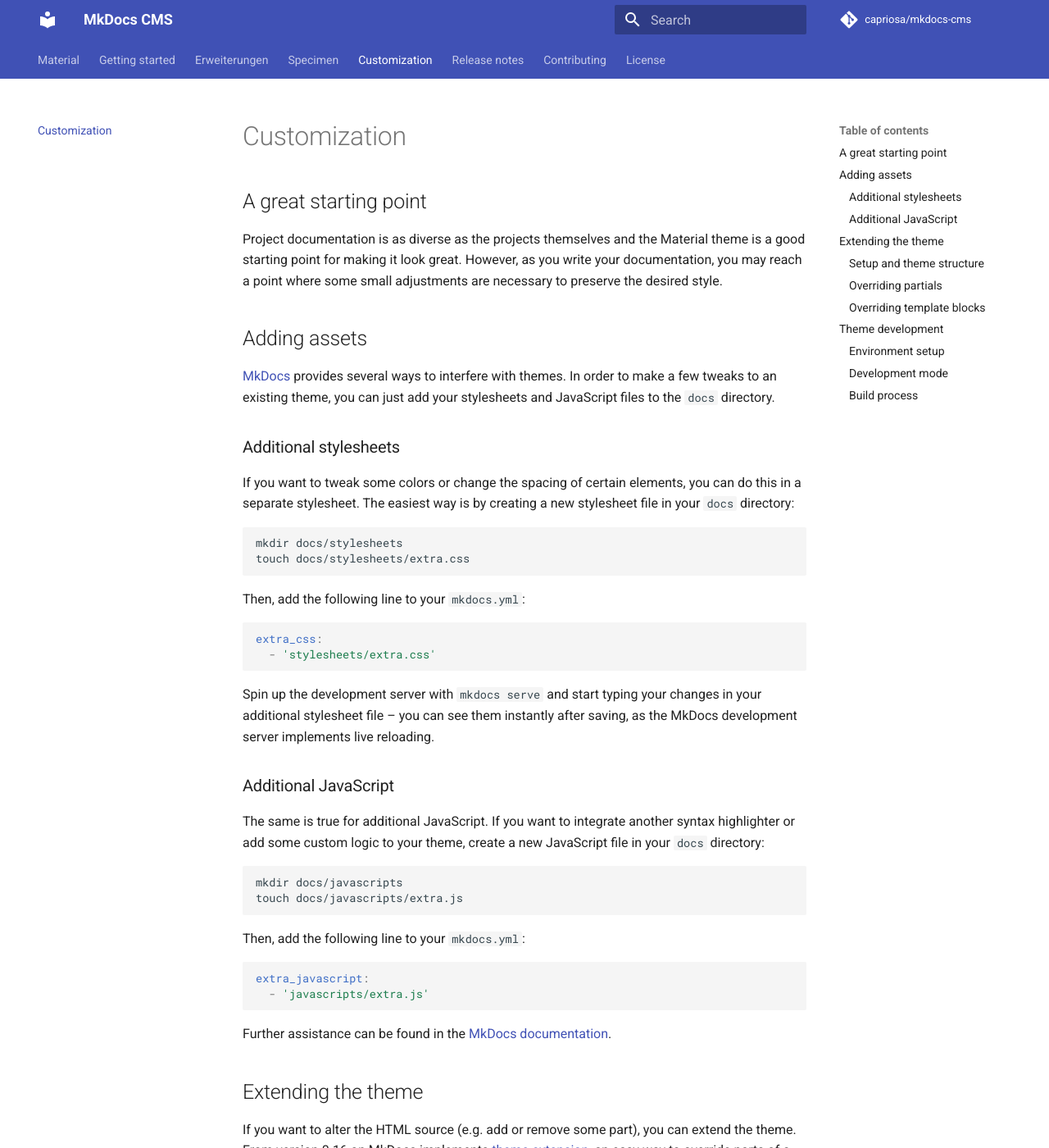
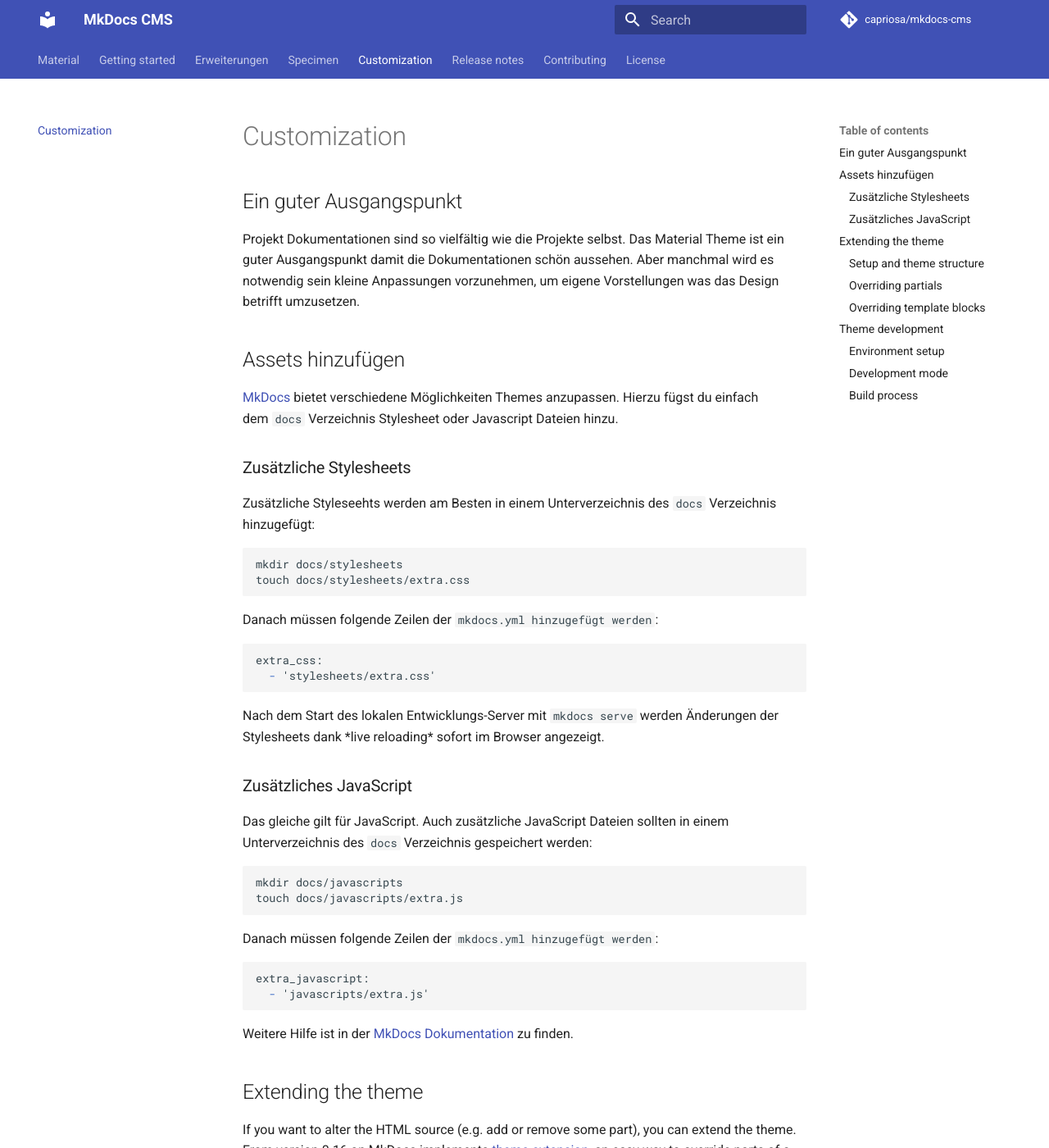
Before and after one commit to capriosa/mkdocs-cms, an MkDocs documentation site: the page built from docs/customization.md, in a window 1280 px wide and 1400 px high. Shown: the whole window at 82% size. Built offline with MkDocs 1.6.1 and Material for MkDocs 9.7.7, drawn with Linux system fonts in a browser that asks for light colours; comment, search, counter and statistics services are not loaded; old or Windows-style settings are respelled for this version of MkDocs; some of the changed text lies outside the part shown.

Commit message:
Update Doc “customization”

````diff
--- a/docs/customization.md
+++ b/docs/customization.md
@@ -2,83 +2,56 @@
 title: Anpassung
 date: 07.05.2017
 ---
-## A great starting point
+## Ein guter Ausgangspunkt
 
-Project documentation is as diverse as the projects themselves and the Material
-theme is a good starting point for making it look great. However, as you write
-your documentation, you may reach a point where some small adjustments are
-necessary to preserve the desired style.
+Projekt Dokumentationen sind so vielfältig wie die Projekte selbst. Das Material Theme ist ein guter Ausgangspunkt damit die Dokumentationen schön aussehen. Aber manchmal wird es notwendig sein kleine Anpassungen vorzunehmen, um eigene Vorstellungen was das Design betrifft umzusetzen.
 
-## Adding assets
+## Assets hinzufügen
 
-[MkDocs][1] provides several ways to interfere with themes. In order to make a
-few tweaks to an existing theme, you can just add your stylesheets and
-JavaScript files to the `docs` directory.
+[MkDocs](http://www.mkdocs.org) bietet verschiedene Möglichkeiten Themes anzupassen. Hierzu fügst du einfach dem `docs` Verzeichnis Stylesheet oder Javascript Dateien hinzu.
 
-  [1]: http://www.mkdocs.org
+### Zusätzliche Stylesheets
 
-### Additional stylesheets
+Zusätzliche Styleseehts werden am Besten in einem Unterverzeichnis des `docs` Verzeichnis hinzugefügt:
 
-If you want to tweak some colors or change the spacing of certain elements,
-you can do this in a separate stylesheet. The easiest way is by creating a
-new stylesheet file in your `docs` directory:
+    mkdir docs/stylesheets
+    touch docs/stylesheets/extra.css
 
-``` sh
-mkdir docs/stylesheets
-touch docs/stylesheets/extra.css
-```
+Danach müssen folgende Zeilen der `mkdocs.yml hinzugefügt werden`:
 
-Then, add the following line to your `mkdocs.yml`:
+    extra_css:
+      - 'stylesheets/extra.css'
 
-``` yaml
-extra_css:
-  - 'stylesheets/extra.css'
-```
+Nach dem Start des lokalen Entwicklungs-Server mit `mkdocs serve` werden Änderungen der Stylesheets dank \*live reloading\* sofort im Browser angezeigt.
 
-Spin up the development server with `mkdocs serve` and start typing your
-changes in your additional stylesheet file – you can see them instantly after
-saving, as the MkDocs development server implements live reloading.
+### Zusätzliches JavaScript
 
-### Additional JavaScript
+Das gleiche gilt für JavaScript. Auch zusätzliche JavaScript Dateien sollten in einem Unterverzeichnis des `docs` Verzeichnis gespeichert werden:
 
-The same is true for additional JavaScript. If you want to integrate another
-syntax highlighter or add some custom logic to your theme, create a new
-JavaScript file in your `docs` directory:
+    mkdir docs/javascripts
+    touch docs/javascripts/extra.js
 
-``` sh
-mkdir docs/javascripts
-touch docs/javascripts/extra.js
-```
+Danach müssen folgende Zeilen der `mkdocs.yml hinzugefügt werden`:
 
-Then, add the following line to your `mkdocs.yml`:
+    extra_javascript:
+      - 'javascripts/extra.js'
 
-``` yaml
-extra_javascript:
-  - 'javascripts/extra.js'
-```
-
-Further assistance can be found in the [MkDocs documentation][2].
-
-  [2]: http://www.mkdocs.org/user-guide/styling-your-docs/#customizing-a-theme
+Weitere Hilfe ist in der [MkDocs Dokumentation](http://www.mkdocs.org/user-guide/styling-your-docs/#customizing-a-theme) zu finden.
 
 ## Extending the theme
 
 If you want to alter the HTML source (e.g. add or remove some part), you can
-extend the theme. From version 0.16 on MkDocs implements [theme extension][3],
+extend the theme. From version 0.16 on MkDocs implements [theme extension](http://www.mkdocs.org/user-guide/styling-your-docs/#using-the-theme_dir),
 an easy way to override parts of a theme without forking and changing the
 main theme.
-
-  [3]: http://www.mkdocs.org/user-guide/styling-your-docs/#using-the-theme_dir
 
 ### Setup and theme structure
 
 Reference the Material theme as usual in your `mkdocs.yml`, and create a
 new folder for overrides, e.g. `theme`, which you reference using `theme_dir`:
 
-``` yaml
-theme: 'material'
-theme_dir: 'theme'
-```
+    theme: 'material'
+    theme_dir: 'theme'
 
 !!! warning "Theme extension prerequisites"
 
@@ -93,30 +66,28 @@
 
 The directory layout of the Material theme is as follows:
 
-``` sh
-.
-├─ assets/
-│  ├─ images/                          # Images and icons
-│  ├─ javascripts/                     # JavaScript
-│  └─ stylesheets/                     # Stylesheets
-├─ partials/
-│  ├─ disqus.html                      # Disqus integration
-│  ├─ footer.html                      # Footer bar
-│  ├─ header.html                      # Header bar
-│  ├─ language.html                    # Localized labels
-│  ├─ nav-item.html                    # Main navigation item
-│  ├─ nav.html                         # Main navigation
-│  ├─ search.html                      # Search box
-│  ├─ social.html                      # Social links
-│  ├─ source.html                      # Repository information
-│  ├─ tabs-item.html                   # Tabs navigation item
-│  ├─ tabs.html                        # Tabs navigation
-│  ├─ toc-item.html                    # Table of contents item
-│  └─ toc.html                         # Table of contents
-├─ 404.html                            # 404 error page
-├─ base.html                           # Base template
-└─ main.html                           # Default page
-```
+    .
+    ├─ assets/
+    │  ├─ images/                          # Images and icons
+    │  ├─ javascripts/                     # JavaScript
+    │  └─ stylesheets/                     # Stylesheets
+    ├─ partials/
+    │  ├─ disqus.html                      # Disqus integration
+    │  ├─ footer.html                      # Footer bar
+    │  ├─ header.html                      # Header bar
+    │  ├─ language.html                    # Localized labels
+    │  ├─ nav-item.html                    # Main navigation item
+    │  ├─ nav.html                         # Main navigation
+    │  ├─ search.html                      # Search box
+    │  ├─ social.html                      # Social links
+    │  ├─ source.html                      # Repository information
+    │  ├─ tabs-item.html                   # Tabs navigation item
+    │  ├─ tabs.html                        # Tabs navigation
+    │  ├─ toc-item.html                    # Table of contents item
+    │  └─ toc.html                         # Table of contents
+    ├─ 404.html                            # 404 error page
+    ├─ base.html                           # Base template
+    └─ main.html                           # Default page
 
 ### Overriding partials
 
@@ -132,13 +103,11 @@
 override a template block, create a `main.html` inside the theme directory and
 define the block, e.g.:
 
-``` jinja
-{% extends "base.html" %}
+    {% extends "base.html" %}
 
-{% block htmltitle %}
-  <title>Lorem ipsum dolor sit amet</title>
-{% endblock %}
-```
+    {% block htmltitle %}
+      <title>Lorem ipsum dolor sit amet</title>
+    {% endblock %}
 
 The Material theme provides the following template blocks:
 
@@ -163,63 +132,46 @@
 | `social`     | Wraps the social links in the footer            |
 | `styles`     | Wraps the stylesheets (also extra sources)      |
 
-For more on this topic refer to the [MkDocs documentation][4]
-
-  [4]: http://www.mkdocs.org/user-guide/styling-your-docs/#overriding-template-blocks
+For more on this topic refer to the [MkDocs documentation](http://www.mkdocs.org/user-guide/styling-your-docs/#overriding-template-blocks)
 
 ## Theme development
 
-The Material theme is built on modern technologies like ES6, [Webpack][5],
-[Babel][6] and [SASS][7]. If you want to make more fundamental changes, it may
+The Material theme is built on modern technologies like ES6, [Webpack](https://webpack.github.io/),
+[Babel](https://babeljs.io) and [SASS](http://sass-lang.com). If you want to make more fundamental changes, it may
 be necessary to make the adjustments directly in the source of the Material
 theme and recompile it. This is fairly easy.
 
-  [5]: https://webpack.github.io/
-  [6]: https://babeljs.io
-  [7]: http://sass-lang.com
-
 ### Environment setup
 
-In order to start development on the Material theme, a [Node.js][8] version of
-at least 5 is required, as well as the package manager [yarn][9] which is a
+In order to start development on the Material theme, a [Node.js](https://nodejs.org) version of
+at least 5 is required, as well as the package manager [yarn](https://yarnpkg.com/) which is a
 better version of `npm`. First, clone the repository:
 
-``` sh
-git clone https://github.com/squidfunk/mkdocs-material
-```
+    git clone https://github.com/squidfunk/mkdocs-material
 
 Next, all dependencies need to be installed, which is done with:
 
-``` sh
-cd mkdocs-material
-pip install -r requirements.txt
-yarn install
-```
-
-  [8]: https://nodejs.org
-  [9]: https://yarnpkg.com/
+    cd mkdocs-material
+    pip install -r requirements.txt
+    yarn install
 
 ### Development mode
 
-The Material theme uses a sophisticated asset pipeline using [Gulp][10] and
+The Material theme uses a sophisticated asset pipeline using [Gulp](http://gulpjs.com) and
 Webpack which can be started with the following command:
 
-``` sh
-yarn start
-```
+    yarn start
 
 This will also start the MkDocs development server which will monitor changes
 on assets, templates and documentation. Point your browser to
-[localhost:8000][11] and you should see this documentation in front of you.
+[localhost:8000](http://localhost:8000) and you should see this documentation in front of you.
 
 For example, changing the color palette is as simple as changing the
 `$md-color-primary` and `$md-color-accent` variables in
 `src/assets/stylesheets/_config.scss`:
 
-``` css
-$md-color-primary: $clr-red-400;
-$md-color-accent:  $clr-teal-a700;
-```
+    $md-color-primary: $clr-red-400;
+    $md-color-accent:  $clr-teal-a700;
 
 !!! warning "Automatically generated files"
 
@@ -227,16 +179,11 @@
     directory are automatically generated from the `src` directory and will be
     overriden when the theme is built.
 
-  [10]: http://gulpjs.com
-  [11]: http://localhost:8000
-
 ### Build process
 
 When you've finished making your changes, you can build the theme by invoking:
 
-``` sh
-yarn run build
-```
+    yarn run build
 
 This triggers the production-level compilation and minification of all
 stylesheets and JavaScript sources. When the command exits, the final theme is
````
